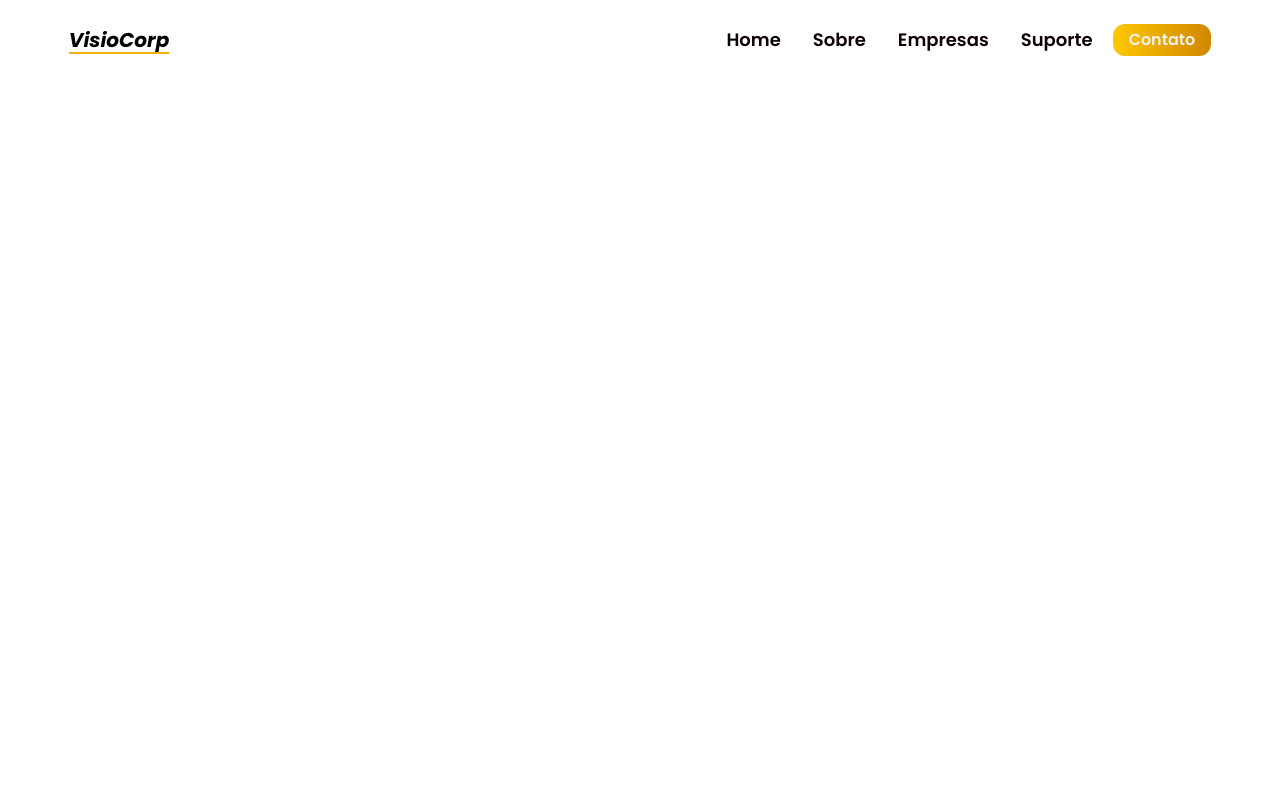
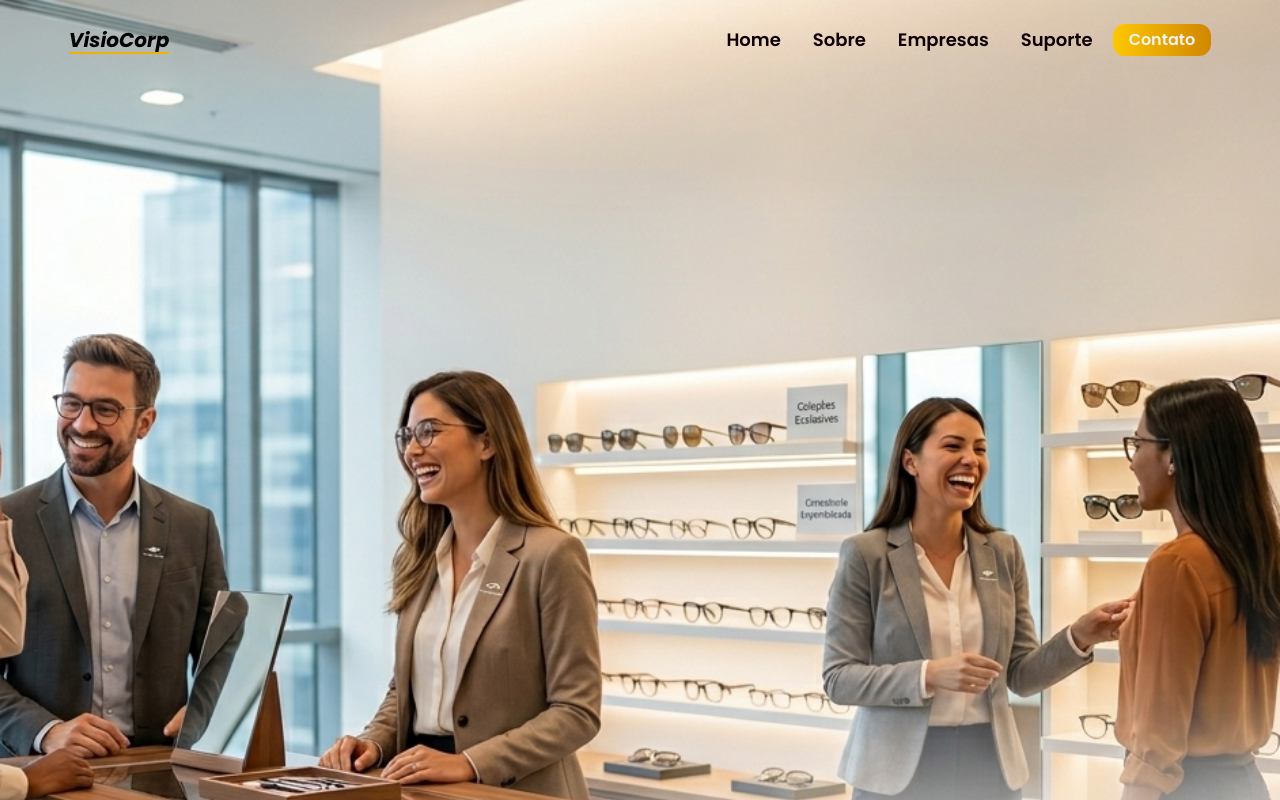
Before and after one commit to Equipe-NextSolve/visio-corp, a Next.js app: page / in a window 1280 px wide. Shown: the top 800 px of the page. Built offline with nearby package versions, Linux system fonts and the light colour scheme.

Commit message:
Criação do conteúdo inicial

```diff
--- a/src/app/globals.css
+++ b/src/app/globals.css
@@ -5,7 +5,7 @@
   box-sizing: border-box;
   scrollbar-width: none;
   font-family: "Poppins", sans-serif;
-  user-select: none;
+/*   user-select: none; */
 }
 
 @theme {
--- a/src/app/page.jsx
+++ b/src/app/page.jsx
@@ -1,7 +1,9 @@
+import HomeMain from "@/components/home/HomeMain";
+
 export default function Home() {
   return (
-    <div className="flex flex-col flex-1 items-center justify-center bg-zinc-50 font-sans dark:bg-black">
-
+    <div className="">
+      <HomeMain/>
     </div>
   );
 }
--- a/src/components/home/HomeMain.jsx
+++ b/src/components/home/HomeMain.jsx
@@ -1,9 +1,9 @@
-
+import InitialContent from "./InitialContent"
 
 export default function HomeMain() {
-  return (
+    return (
         <main>
-
+            <InitialContent />
         </main>
     )
 }
--- a/src/components/home/InitialContent.jsx
+++ b/src/components/home/InitialContent.jsx
@@ -2,8 +2,10 @@ import React from 'react'
 
 export default function InitialContent() {
     return (
-        <main className='w-full min-h-screen bg-black'>
+        <main className="w-full h-[1200px] ">
+            <section className="w-full h-[1000px] bg-[url('/img8.png')] bg-cover bg-center">
 
+            </section>
         </main>
     )
 }
--- a/src/layout/header/Header.jsx
+++ b/src/layout/header/Header.jsx
@@ -31,7 +31,7 @@ export default function Header() {
         <header
             className={`fixed top-0 w-full h-20 z-50 transition-all duration-300
                 ${scrolled
-                    ? "bg-zinc-900/80 backdrop-blur-md shadow-lg"
+                    ? "bg-white backdrop-blur-md shadow-lg"
                     : "bg-transparent"
                 }`}>
             <section className="max-w-7x1 mx-auto flex items-center justify-around h-full py-10 px-10 w-full">
```
Also changed, not shown: public/img8.png (added), public/resized.png (added).
